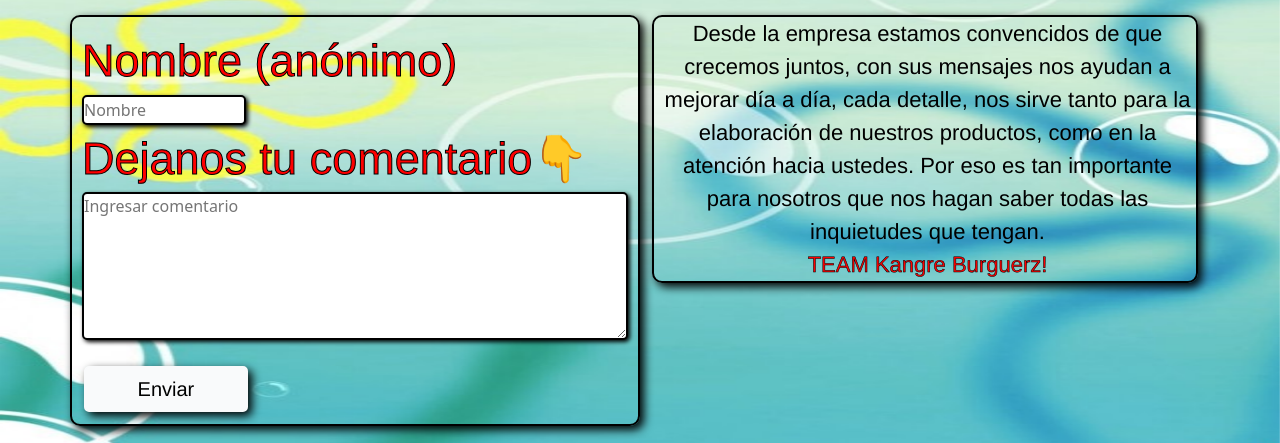
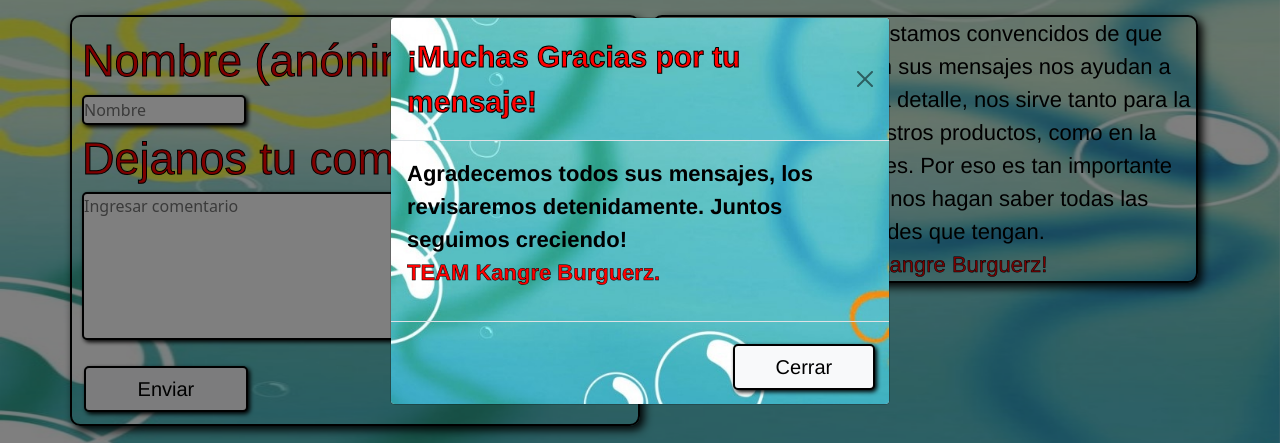
Before and after one commit to andyderin14/kangreburguerz, a website: page paginas/contacto.html in a window 1280 px wide. Both pictures are taken after a click on the button "Enviar". Shown: the part 503-946 px from the top of the page. Drawn offline with nearby package versions, Linux system fonts and the light colour scheme.

Commit message:
Agregando mas contenido a la pagina de contacto

```diff
--- a/paginas/contacto.html
+++ b/paginas/contacto.html
@@ -76,7 +76,34 @@
                             <textarea name="comentario" class="comentarioKangre__mensaje" id="formulario" cols="53"
                                 rows="6" placeholder="Ingresar comentario"></textarea>
                         </div>
-                        <button type="button" class="btn btn-light comentarioKangre__boton">Enviar</button>
+                        <button type="button" class="btn btn-light comentarioKangre__boton"data-bs-toggle="modal" data-bs-target="#staticBackdrop">
+                            Enviar
+                        </button>
+                <div class="modal fade" id="staticBackdrop" data-bs-backdrop="static" data-bs-keyboard="false" tabindex="-1"
+                    aria-labelledby="staticBackdropLabel" aria-hidden="true">
+                    <div class="modal-dialog">
+                        <div class="modal-content modal__muchasGracias">
+                            <div class="modal-header modal__muchasGracias">
+                                <h1 class="modal-title modal__parrafoTitulo" id="staticBackdropLabel">¡Muchas Gracias por tu mensaje!</h1>
+                                <button type="button" class="btn-close" data-bs-dismiss="modal" aria-label="Close"></button>
+                            </div>
+                            <div class="modal-body modal__parrafoBody">
+                                <p>Agradecemos todos sus mensajes, los revisaremos detenidamente. Juntos seguimos creciendo!
+                                    <span><br/>TEAM Kangre Burguerz.</span></p>
+                            </div>
+                            <div class="modal-footer">
+                                <button type="button" class="btn btn-light comentarioKangre__boton" data-bs-dismiss="modal">Cerrar</button>
+                            </div>
+                        </div>
+                    </div>
+                </div>
+
+
+
+
+
+
+
 
 
                     </div>
--- a/scss/parciales/_contacto.scss
+++ b/scss/parciales/_contacto.scss
@@ -120,3 +120,27 @@
     border: $borderPrincipal;
     box-shadow: 2px 2px 4px black;
 }
+
+.modal__muchasGracias {
+    background-image: url(../imagenes/fongopantallakangree.jpg);
+    background-attachment: fixed;
+    background-position:center;
+    background-repeat: no-repeat;
+    background-size: cover;
+    object-fit:fill;
+}
+
+.modal__parrafoTitulo {
+    font-family: $font-familyPrincipal;
+    color: red;
+    font-weight: bold;
+    font-size: 30px;
+    -webkit-text-stroke: $-webkit-text-strokePrincipal;
+}
+
+.modal__parrafoBody {
+    font-family: $font-familyPrincipal;
+    color: $colorSecundario;
+    font-size: 22px;
+    font-weight: bold;
+}
```
Also changed, not shown: css/estilos.css.
